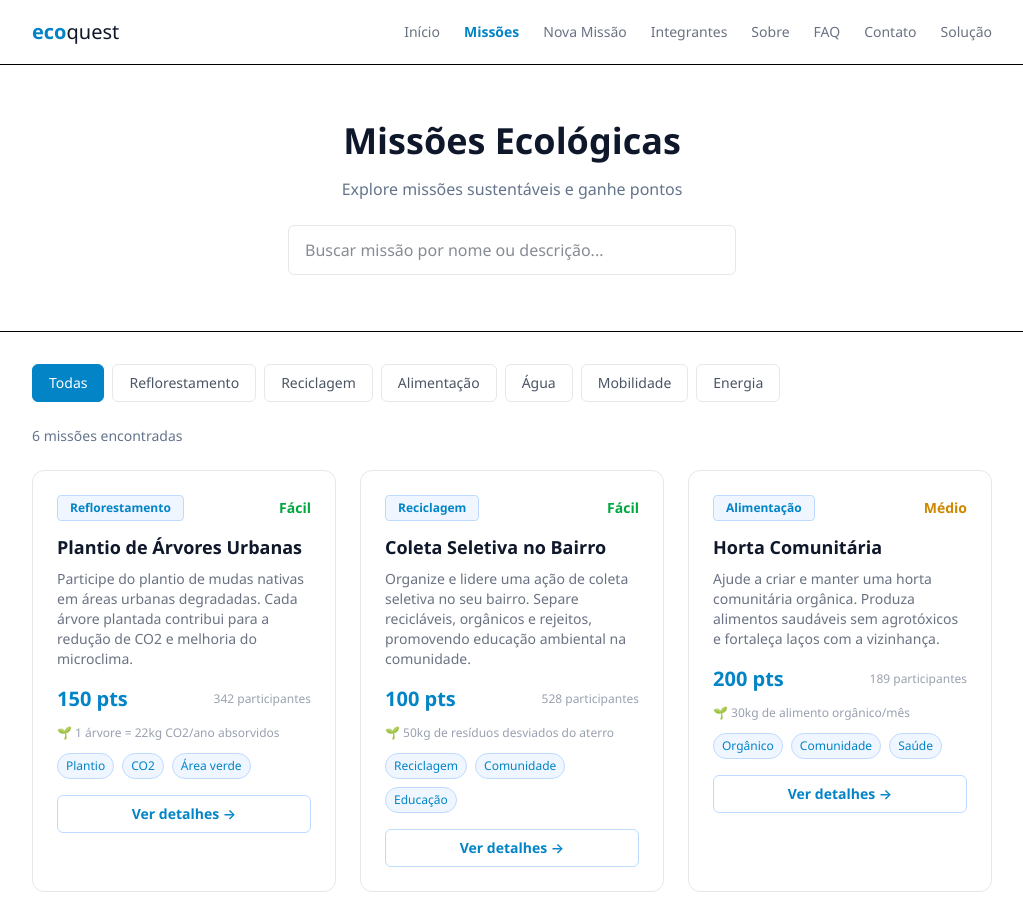
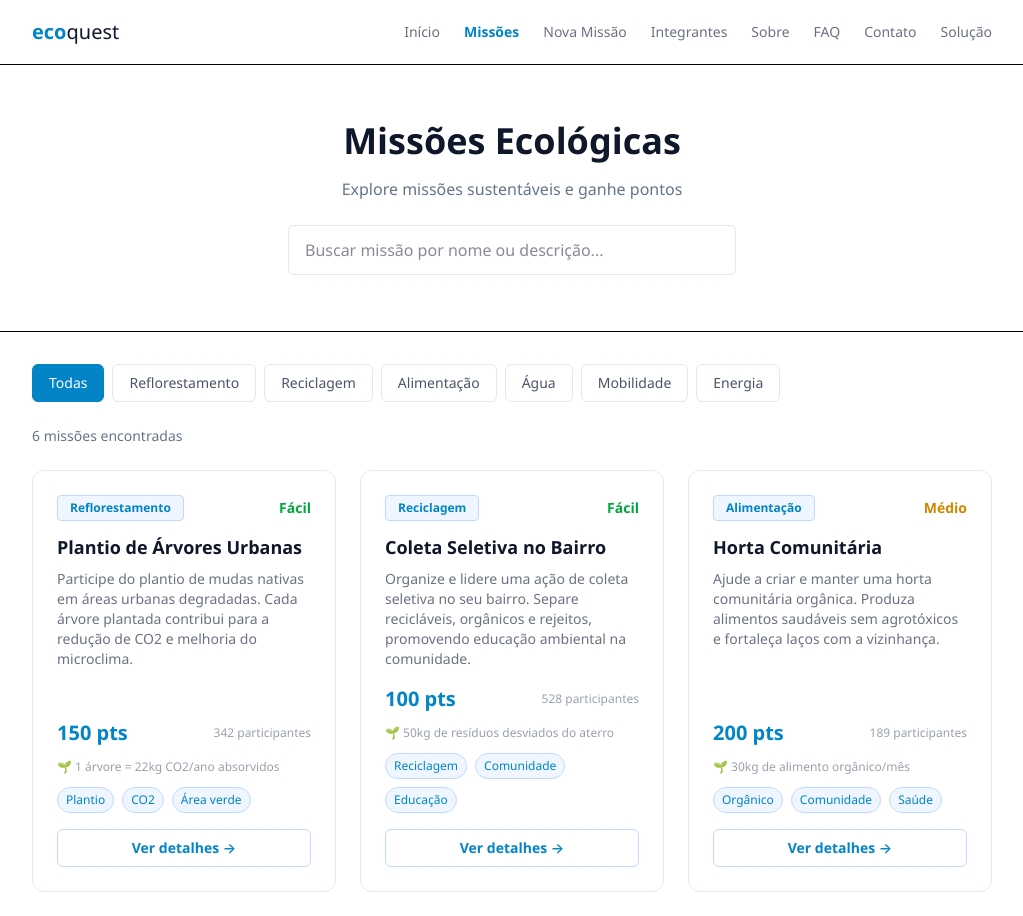
Before and after one commit to KauanMattos/EcoQuest_FrontEnd, a React (Vite) app: page /missoes in a window 1280 px wide. Shown: the top 916 px of the page, without its empty margins (128-1151 px from the left). Built offline with nearby package versions, Linux system fonts and the light colour scheme.

Commit message:
feat: melhora MissionCard com flex-col e mt-auto para alinhar botão

```diff
--- a/src/components/MissionCard.tsx
+++ b/src/components/MissionCard.tsx
@@ -13,7 +13,7 @@ export default function MissionCard({ mission }: MissionCardProps) {
   }
 
   return (
-    <div className="bg-white rounded-xl border border-gray-200 p-6 hover:shadow-md transition-shadow">
+    <div className="bg-white rounded-xl border border-gray-200 p-6 hover:shadow-md transition-shadow flex flex-col">
       <div className="flex items-center justify-between mb-3">
         <span className="bg-blue-50 text-primary border border-blue-200 text-xs font-semibold px-3 py-1 rounded">
           {mission.categoria}
@@ -24,7 +24,7 @@ export default function MissionCard({ mission }: MissionCardProps) {
       </div>
 
       <h3 className="text-lg font-bold text-text-main mb-2">{mission.titulo}</h3>
-      <p className="text-gray-500 text-sm mb-4">{mission.descricao}</p>
+      <p className="text-gray-500 text-sm mb-4 flex-1">{mission.descricao}</p>
 
       <div className="flex items-center justify-between mb-3">
         <span className="text-primary font-bold text-xl">{mission.pontos} pts</span>
@@ -43,7 +43,7 @@ export default function MissionCard({ mission }: MissionCardProps) {
 
       <Link
         to={`/missoes/${mission.id}`}
-        className="block text-center text-sm font-semibold text-primary border border-blue-200 rounded-md py-2 hover:bg-blue-50 no-underline"
+        className="block text-center text-sm font-semibold text-primary border border-blue-200 rounded-md py-2 hover:bg-blue-50 no-underline mt-auto"
       >
         Ver detalhes →
       </Link>
```
